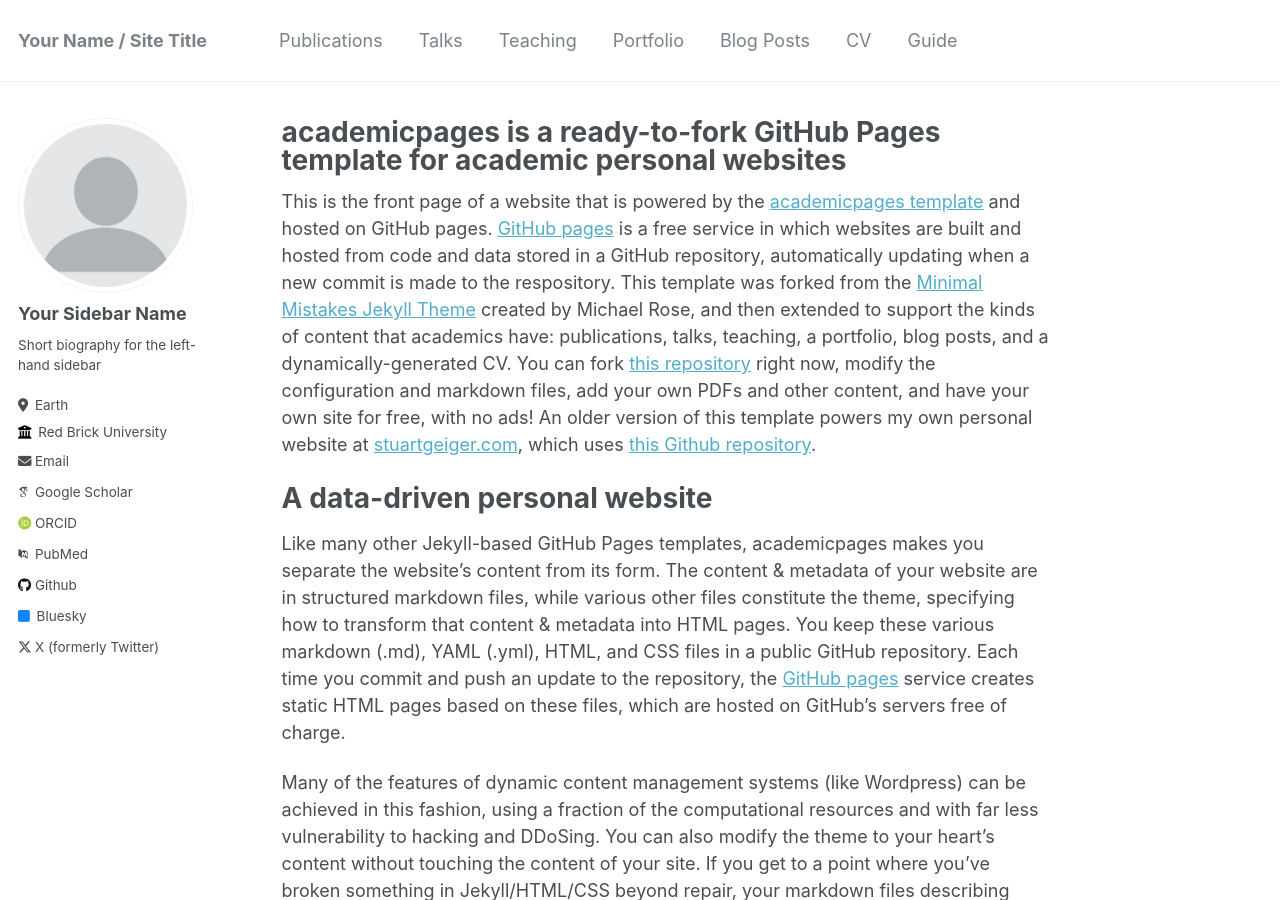
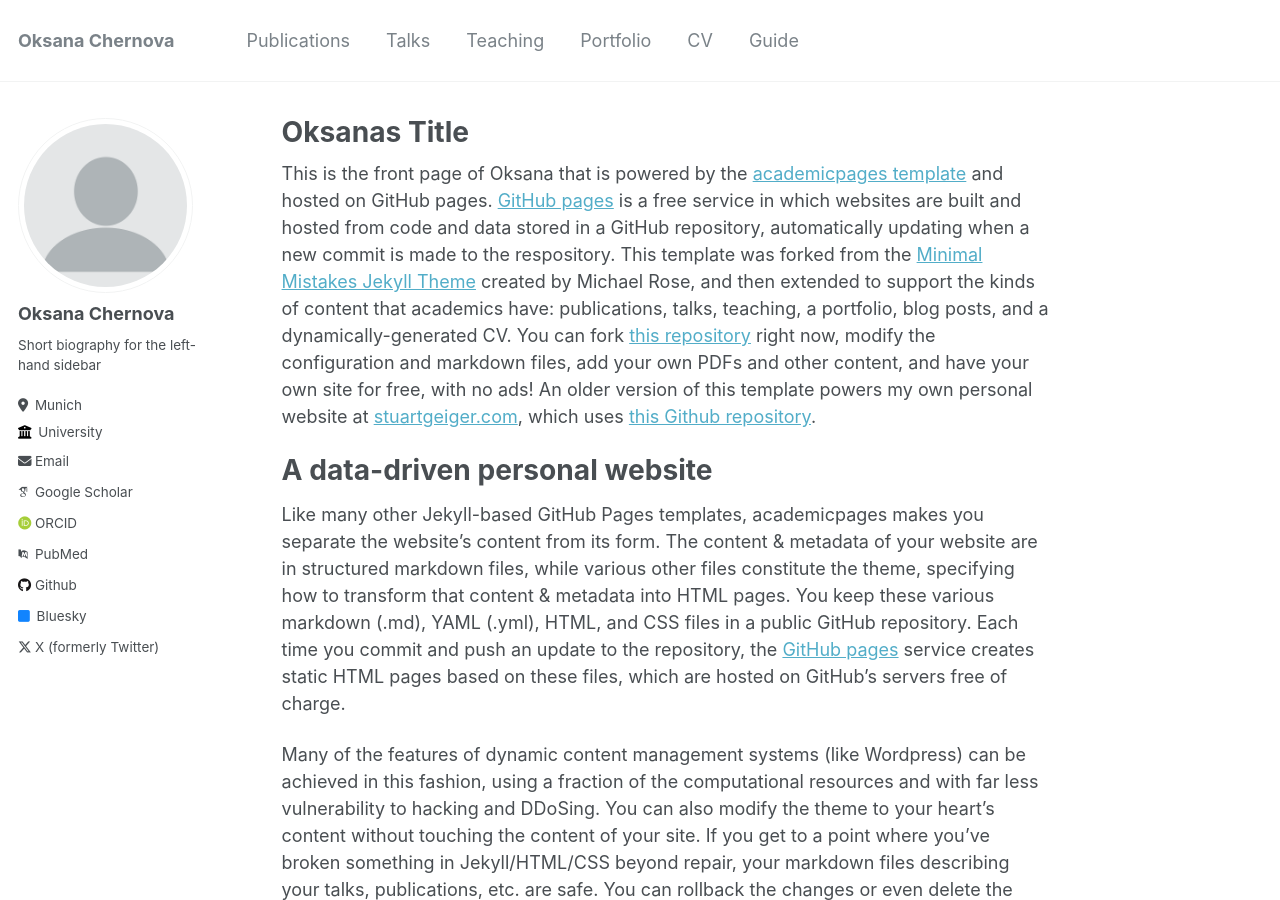
Before and after one commit to chernovaok/chernovaok.github.io, a Jekyll site: the page built from _pages/about.md, in a window 1280 px wide and 900 px high. Built offline with Jekyll 4.4.1, drawn with Linux system fonts in a browser that asks for light colours; some web fonts are replaced; some of the changed text lies outside the part shown.

Commit message:
tutorial

```diff
--- a/_config.yml
+++ b/_config.yml
@@ -8,13 +8,13 @@
 
 # Basic Site Settings
 locale                   : "en-US"
-title                    : "Your Name / Site Title"
+title                    : "Oksana Chernova"
 title_separator          : "-"
-name                     : &name "Your Name"
+name                     : &name "Oksana Chernova"
 description              : &description "personal description"
-url                      : https://academicpages.github.io # the base hostname & protocol for your site e.g. "https://mmistakes.github.io"
+url                      : https://chernovaok.github.io # the base hostname & protocol for your site e.g. "https://mmistakes.github.io"
 baseurl                  : "" # the subpath of your site, e.g. "/blog"
-repository               : "academicpages/academicpages.github.io"
+repository               : "chernovaok/chernovaok.github.io"
 
 # Site Author - The following control what appear as part of the author content on the side bar.
 #               If a field is blank the icon and link will not appear, otherwise it will be shown.
@@ -22,11 +22,11 @@ repository               : "academicpages/academicpages.github.io"
 author:
   # Biographic information
   avatar           : "profile.png"
-  name             : "Your Sidebar Name"
+  name             : "Oksana Chernova"
   pronouns         : # example: "she/her"
   bio              : "Short biography for the left-hand sidebar"
-  location         : "Earth"
-  employer         : "Red Brick University"
+  location         : "Munich"
+  employer         : "University"
   uri              : # URL
   email            : "none@example.org"
 
@@ -42,7 +42,7 @@ author:
   bitbucket        : # Username - Update with your username on the site
   codepen          : # Username
   dribbble         : # Username
-  github           : "academicpages"
+  github           : "chernovaok"
   kaggle           : # Username
   stackoverflow    : # User number or user number and name (i.e., use "1" or "1/jeff-atwood")
 
--- a/_data/navigation.yml
+++ b/_data/navigation.yml
@@ -12,8 +12,8 @@ main:
   - title: "Portfolio"
     url: /portfolio/
 
-  - title: "Blog Posts"
-    url: /year-archive/
+  # - title: "Blog Posts"
+  #   url: /year-archive/
 
   - title: "CV"
     url: /cv/
--- a/_pages/about.md
+++ b/_pages/about.md
@@ -1,13 +1,13 @@
 ---
 permalink: /
-title: "academicpages is a ready-to-fork GitHub Pages template for academic personal websites"
+title: "Oksanas Title"
 author_profile: true
 redirect_from:
   - /about/
   - /about.html
 ---
 
-This is the front page of a website that is powered by the [academicpages template](https://github.com/academicpages/academicpages.github.io) and hosted on GitHub pages. [GitHub pages](https://pages.github.com) is a free service in which websites are built and hosted from code and data stored in a GitHub repository, automatically updating when a new commit is made to the respository. This template was forked from the [Minimal Mistakes Jekyll Theme](https://mmistakes.github.io/minimal-mistakes/) created by Michael Rose, and then extended to support the kinds of content that academics have: publications, talks, teaching, a portfolio, blog posts, and a dynamically-generated CV. You can fork [this repository](https://github.com/academicpages/academicpages.github.io) right now, modify the configuration and markdown files, add your own PDFs and other content, and have your own site for free, with no ads! An older version of this template powers my own personal website at [stuartgeiger.com](http://stuartgeiger.com), which uses [this Github repository](https://github.com/staeiou/staeiou.github.io).
+This is the front page of Oksana that is powered by the [academicpages template](https://github.com/academicpages/academicpages.github.io) and hosted on GitHub pages. [GitHub pages](https://pages.github.com) is a free service in which websites are built and hosted from code and data stored in a GitHub repository, automatically updating when a new commit is made to the respository. This template was forked from the [Minimal Mistakes Jekyll Theme](https://mmistakes.github.io/minimal-mistakes/) created by Michael Rose, and then extended to support the kinds of content that academics have: publications, talks, teaching, a portfolio, blog posts, and a dynamically-generated CV. You can fork [this repository](https://github.com/academicpages/academicpages.github.io) right now, modify the configuration and markdown files, add your own PDFs and other content, and have your own site for free, with no ads! An older version of this template powers my own personal website at [stuartgeiger.com](http://stuartgeiger.com), which uses [this Github repository](https://github.com/staeiou/staeiou.github.io).
 
 A data-driven personal website
 ======
```
